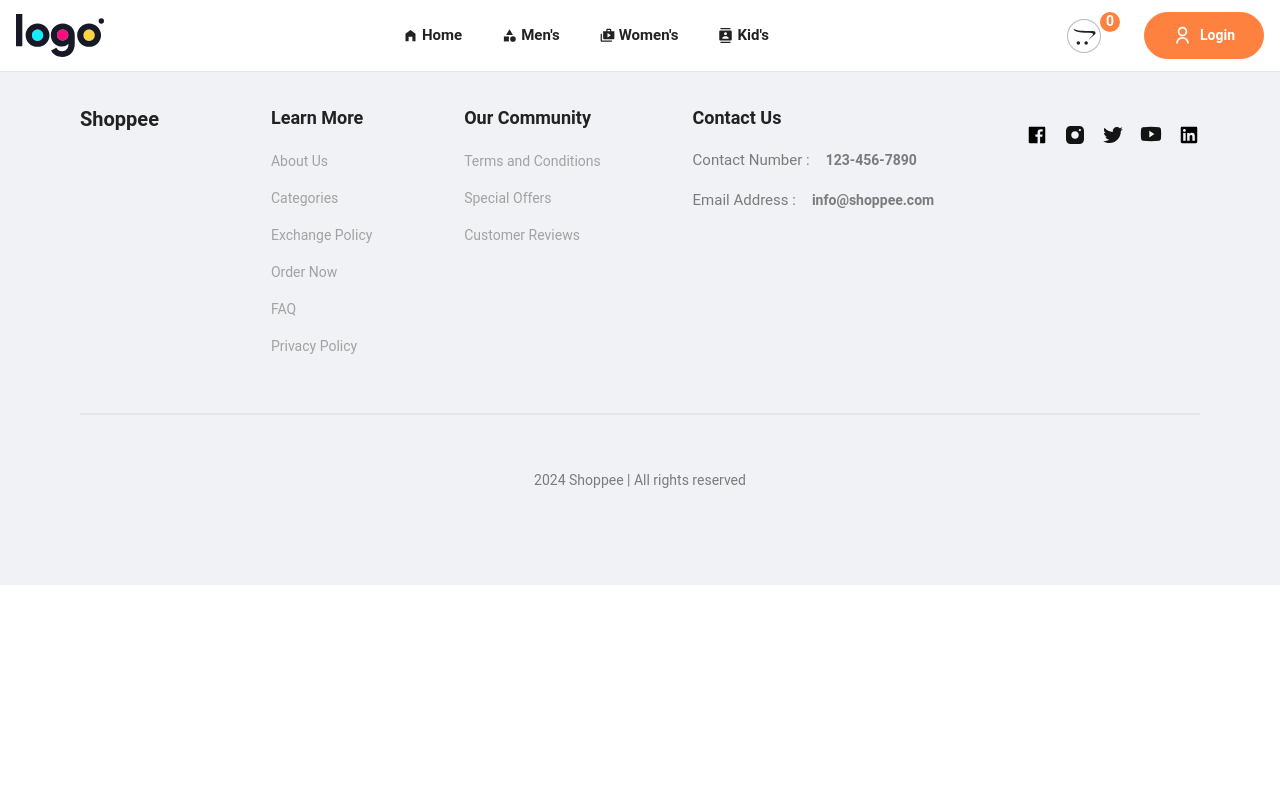
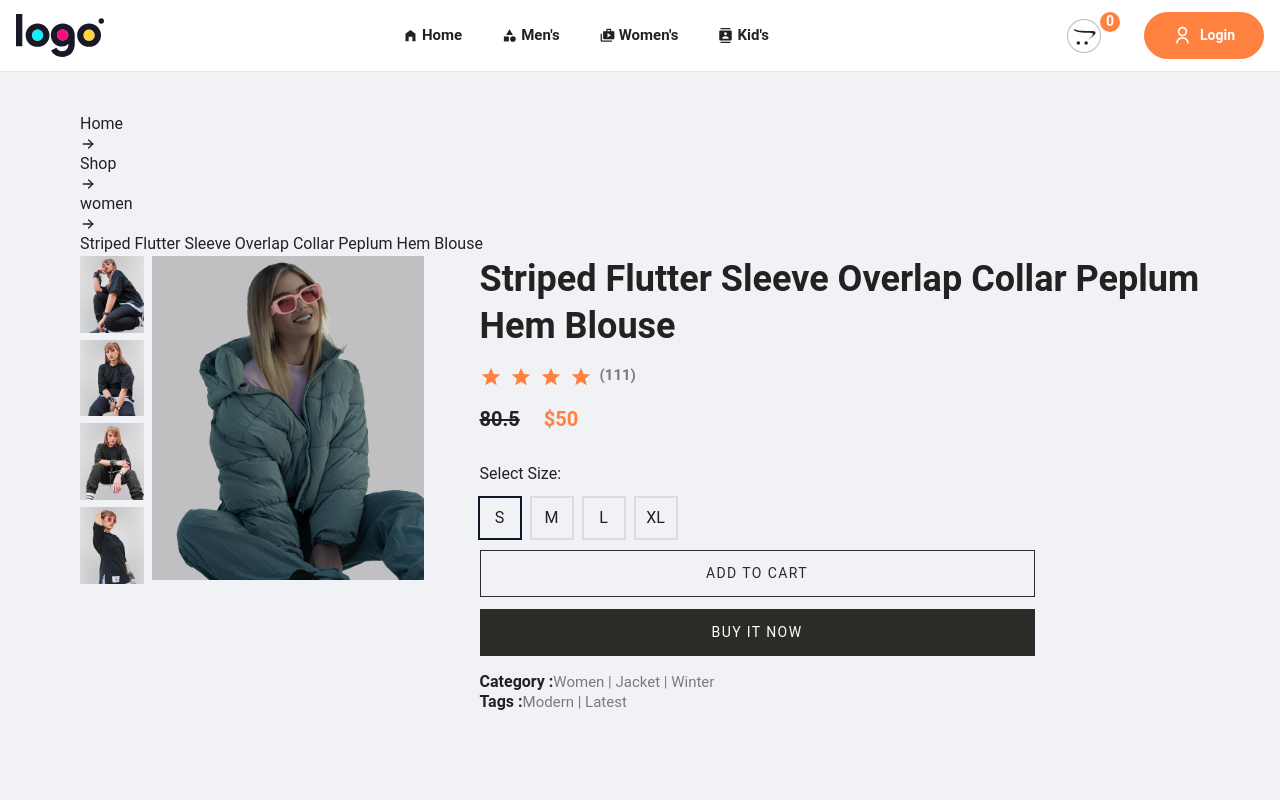
Before and after one commit to AnuragM23/e-commerce-app, a React (Vite) app in the folder frontend/: page /product/1 in a window 1280 px wide. Shown: the top 800 px of the page. Built offline with nearby package versions, Linux system fonts and the light colour scheme.

Commit message:
creating the product section

```diff
--- /dev/null
+++ b/frontend/src/components/ProductDisplay.jsx
@@ -0,0 +1,72 @@
+import React from "react";
+import product_rt_1 from "../assets/product_rt_1.png";
+import product_rt_2 from "../assets/product_rt_2.png";
+import product_rt_3 from "../assets/product_rt_3.png";
+import product_rt_4 from "../assets/product_rt_4.png";
+import { MdStar } from "react-icons/md";
+
+function ProductDisplay(props) {
+  const { product } = props;
+  return (
+    <section>
+      <div className="flex flex-col gap-14 xl:flex-row">
+        {/* left side */}
+        <div className="flex gap-x-2">
+          <div className="flex flex-col gap-[7px] flex-wrap">
+            <img src={product_rt_1} alt="prdctImg" className="max-h-[99px]" />
+            <img src={product_rt_2} alt="prdctImg" className="max-h-[99px]" />
+            <img src={product_rt_3} alt="prdctImg" className="max-h-[99px]" />
+            <img src={product_rt_4} alt="prdctImg" className="max-h-[99px]" />
+          </div>
+          <div>
+            <img src={product.image} alt="prdctImg" />
+          </div>
+        </div>
+        {/* right side */}
+        <div className="flex flex-col ">
+          <h3 className="h3">{product.name}</h3>
+          <div className="flex gap-x-2 text-secondary medium-22">
+            <MdStar />
+            <MdStar />
+            <MdStar />
+            <MdStar />
+            <p>(111)</p>
+          </div>
+          <div className="flex gap-x-6 medium-20 my-4">
+            <div className="line-through">{product.old_price}</div>
+            <div className="text-secondary">${product.new_price}</div>
+          </div>
+          <div className="mb-4">
+            <h4 className="flex gap-3 my-3">Select Size:</h4>
+            <div className="flex gap-3 my-3">
+              <div className="ring-2 ring-slate-900 h-10 w-10 flexCenter cursor-pointer">
+                S
+              </div>
+              <div className="ring-2 ring-slate-900/10 h-10 w-10 flexCenter cursor-pointer">
+                M
+              </div>
+              <div className="ring-2 ring-slate-900/10 h-10 w-10 flexCenter cursor-pointer">
+                L
+              </div>
+              <div className="ring-2 ring-slate-900/10 h-10 w-10 flexCenter cursor-pointer">
+                XL
+              </div>
+            </div>
+            <div className="flex flex-col gap-y-3 mb-4 max-w-[555px]">
+              <button className="btn_dark_outline  !rounded-none uppercase regular-14 tracking-widest">Add to Cart</button>
+              <button className="btn_dark_rounded !rounded-none uppercase regular-14 tracking-widest">Buy it Now</button>
+            </div>
+            <p>
+              <span className="medium-16 text-tertiary">Category :</span>Women | Jacket | Winter
+            </p>
+            <p>
+              <span className="medium-16 text-tertiary">Tags :</span>Modern | Latest
+            </p>
+          </div>
+        </div>
+      </div>
+    </section>
+  );
+}
+
+export default ProductDisplay;
--- /dev/null
+++ b/frontend/src/components/ProductHd.jsx
@@ -0,0 +1,13 @@
+import React from 'react'
+import {TbArrowRight} from 'react-icons/tb'
+
+function ProductHd(props) {
+    const {product} = props;
+  return (
+    <div>
+        Home <TbArrowRight /> Shop <TbArrowRight /> {product.category} <TbArrowRight /> {product.name}
+    </div>
+  )
+}
+
+export default ProductHd
--- a/frontend/src/main.jsx
+++ b/frontend/src/main.jsx
@@ -2,9 +2,13 @@
 import { createRoot } from 'react-dom/client'
 import App from './App.jsx'
 import './index.css'
+import ShopContextProvider from './contexts/ShopContext.jsx'
 
 createRoot(document.getElementById('root')).render(
   <StrictMode>
-    <App />
+    <ShopContextProvider>
+      <App />
+    </ShopContextProvider>
+
   </StrictMode>,
 )
--- a/frontend/src/pages/Product.jsx
+++ b/frontend/src/pages/Product.jsx
@@ -1,8 +1,23 @@
-import React from 'react'
+import React, { useContext } from 'react'
+import ProductHd from '../components/ProductHd';
+import {useParams} from 'react-router-dom';
+import {ShopContext} from '../contexts/ShopContext';
+import ProductDisplay from '../components/ProductDisplay';
 
 function Product() {
+  const {all_products} = useContext(ShopContext);
+  const {productId} = useParams();
+  const product = all_products.find(p => p.id === Number(productId));
+
+  if(!product) return <div>Product Not Found</div>;
+
   return (
-    <div>Product</div>
+    <section className='max_padd_container py-28 '>
+      <div>
+        <ProductHd product={product}/>
+        <ProductDisplay product={product}/>
+      </div>
+    </section>
   )
 }
 
```
Also changed, not shown: 1 other file (tests, documents, lock files or other folders).
